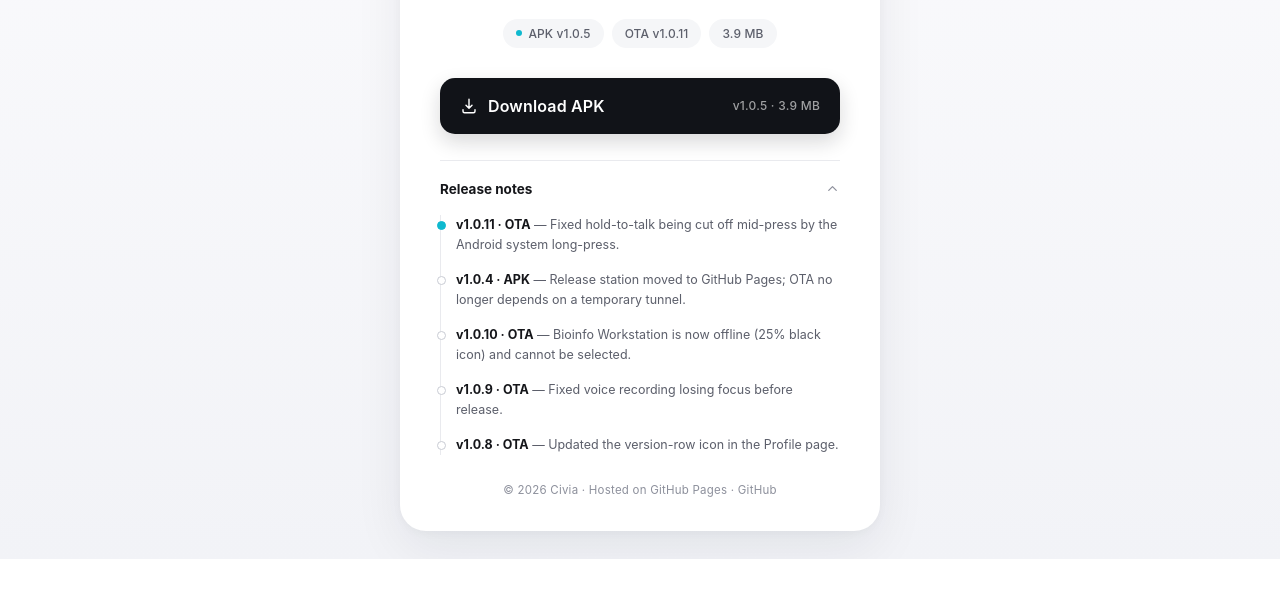
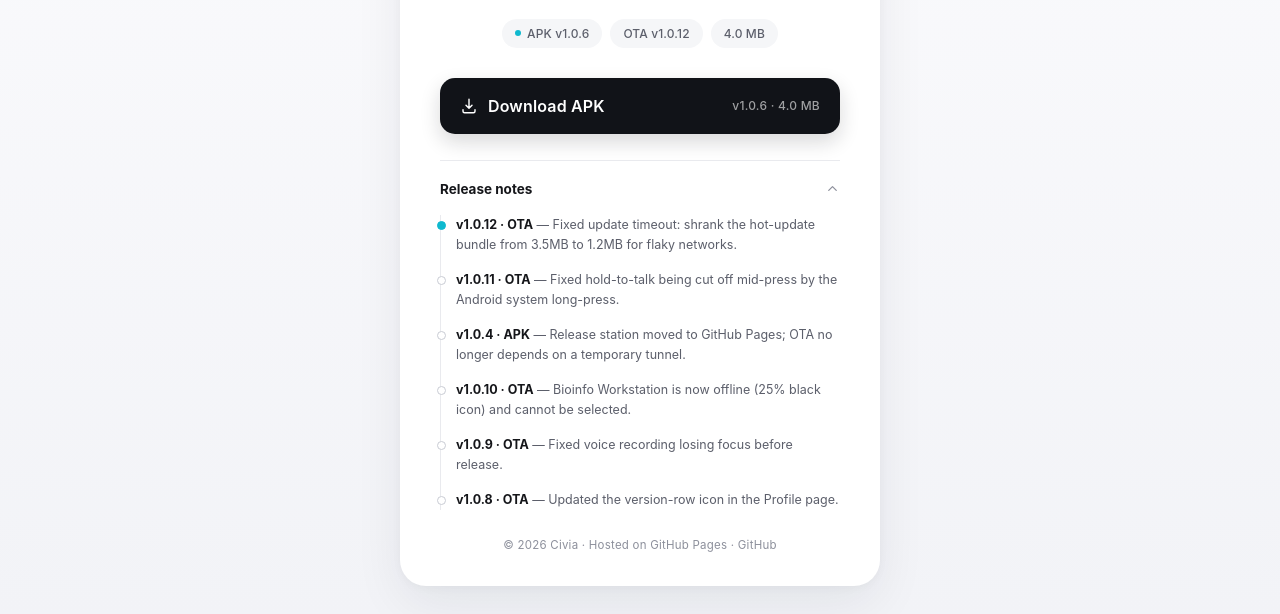
Before and after one commit to luact-nb/civia-ota, a plain HTML site: page index.html in a window 1280 px wide. Both pictures are taken after a click on the heading "Release notes". Shown: the part 269-883 px from the top of the page. Before the commit the page ends 828 px from the top, so only its background shows below. Drawn offline with Linux system fonts and the light colour scheme.

Commit message:
v1.0.12 / APK v1.0.6: fix OTA download timeout (asset slim + native retry), voice long-press fix in APK baseline

```diff
--- a/index.html
+++ b/index.html
@@ -156,9 +156,9 @@
       <h1>Civia</h1>
       <p class="subtitle" data-i18n="subtitle">Android 客户端 · 下载与更新</p>
       <div class="badges">
-        <span class="badge"><span class="dot"></span>APK v1.0.5</span>
-        <span class="badge">OTA v1.0.11</span>
-        <span class="badge">3.9 MB</span>
+        <span class="badge"><span class="dot"></span>APK v1.0.6</span>
+        <span class="badge">OTA v1.0.12</span>
+        <span class="badge">4.0 MB</span>
       </div>
     </div>
 
@@ -168,7 +168,7 @@
         <path d="M12 3v12m0 0 4-4m-4 4-4-4M4 17v2a2 2 0 0 0 2 2h12a2 2 0 0 0 2-2v-2"/>
       </svg>
       <span data-i18n="cta">下载 APK</span>
-      <span class="meta">v1.0.5 · 3.9 MB</span>
+      <span class="meta">v1.0.6 · 4.0 MB</span>
     </a>
 
     <details>
@@ -180,11 +180,12 @@
         </svg>
       </summary>
       <ul class="log">
-        <li><b data-i18n="l0v">v1.0.11 · OTA</b> — <span data-i18n="l0d">修复长按说话被安卓系统长按打断、录音面板闪退的问题。</span></li>
-        <li><b data-i18n="l1v">v1.0.4 · APK</b> — <span data-i18n="l1d">更新站迁移至 GitHub Pages 固定地址，OTA 不再依赖临时隧道。</span></li>
-        <li><b data-i18n="l2v">v1.0.10 · OTA</b> — <span data-i18n="l2d">生信分析工作站改为离线状态（25% 黑图标），离线设备不可点击切换。</span></li>
-        <li><b data-i18n="l3v">v1.0.9 · OTA</b> — <span data-i18n="l3d">修复长按说话未松手就切到文字输入焦点的问题。</span></li>
-        <li><b data-i18n="l4v">v1.0.8 · OTA</b> — <span data-i18n="l4d">「我的」页版本行图标换为 Figma 设计稿图标。</span></li>
+        <li><b data-i18n="l0v">v1.0.12 · OTA</b> — <span data-i18n="l0d">修复更新失败 timeout：热更包从 3.5MB 瘦身到 1.2MB，下载更稳。</span></li>
+        <li><b data-i18n="l1v">v1.0.11 · OTA</b> — <span data-i18n="l1d">修复长按说话被安卓系统长按打断、录音面板闪退的问题。</span></li>
+        <li><b data-i18n="l2v">v1.0.4 · APK</b> — <span data-i18n="l2d">更新站迁移至 GitHub Pages 固定地址，OTA 不再依赖临时隧道。</span></li>
+        <li><b data-i18n="l3v">v1.0.10 · OTA</b> — <span data-i18n="l3d">生信分析工作站改为离线状态（25% 黑图标），离线设备不可点击切换。</span></li>
+        <li><b data-i18n="l4v">v1.0.9 · OTA</b> — <span data-i18n="l4d">修复长按说话未松手就切到文字输入焦点的问题。</span></li>
+        <li><b data-i18n="l5v">v1.0.8 · OTA</b> — <span data-i18n="l5d">「我的」页版本行图标换为 Figma 设计稿图标。</span></li>
       </ul>
     </details>
 
@@ -201,22 +202,24 @@
       subtitle: "Android 客户端 · 下载与更新",
       cta: "下载 APK",
       logTitle: "更新记录",
-      l0v: "v1.0.11 · OTA", l0d: "修复长按说话被安卓系统长按打断、录音面板闪退的问题。",
-      l1v: "v1.0.4 · APK", l1d: "更新站迁移至 GitHub Pages 固定地址，OTA 不再依赖临时隧道。",
-      l2v: "v1.0.10 · OTA", l2d: "生信分析工作站改为离线状态（25% 黑图标），离线设备不可点击切换。",
-      l3v: "v1.0.9 · OTA", l3d: "修复长按说话未松手就切到文字输入焦点的问题。",
-      l4v: "v1.0.8 · OTA", l4d: "「我的」页版本行图标换为 Figma 设计稿图标。",
+      l0v: "v1.0.12 · OTA", l0d: "修复更新失败 timeout：热更包从 3.5MB 瘦身到 1.2MB，下载更稳。",
+      l1v: "v1.0.11 · OTA", l1d: "修复长按说话被安卓系统长按打断、录音面板闪退的问题。",
+      l2v: "v1.0.4 · APK", l2d: "更新站迁移至 GitHub Pages 固定地址，OTA 不再依赖临时隧道。",
+      l3v: "v1.0.10 · OTA", l3d: "生信分析工作站改为离线状态（25% 黑图标），离线设备不可点击切换。",
+      l4v: "v1.0.9 · OTA", l4d: "修复长按说话未松手就切到文字输入焦点的问题。",
+      l5v: "v1.0.8 · OTA", l5d: "「我的」页版本行图标换为 Figma 设计稿图标。",
       hosted: "Hosted on GitHub Pages"
     },
     en: {
       subtitle: "Android app · Download & updates",
       cta: "Download APK",
       logTitle: "Release notes",
-      l0v: "v1.0.11 · OTA", l0d: "Fixed hold-to-talk being cut off mid-press by the Android system long-press.",
-      l1v: "v1.0.4 · APK", l1d: "Release station moved to GitHub Pages; OTA no longer depends on a temporary tunnel.",
-      l2v: "v1.0.10 · OTA", l2d: "Bioinfo Workstation is now offline (25% black icon) and cannot be selected.",
-      l3v: "v1.0.9 · OTA", l3d: "Fixed voice recording losing focus before release.",
-      l4v: "v1.0.8 · OTA", l4d: "Updated the version-row icon in the Profile page.",
+      l0v: "v1.0.12 · OTA", l0d: "Fixed update timeout: shrank the hot-update bundle from 3.5MB to 1.2MB for flaky networks.",
+      l1v: "v1.0.11 · OTA", l1d: "Fixed hold-to-talk being cut off mid-press by the Android system long-press.",
+      l2v: "v1.0.4 · APK", l2d: "Release station moved to GitHub Pages; OTA no longer depends on a temporary tunnel.",
+      l3v: "v1.0.10 · OTA", l3d: "Bioinfo Workstation is now offline (25% black icon) and cannot be selected.",
+      l4v: "v1.0.9 · OTA", l4d: "Fixed voice recording losing focus before release.",
+      l5v: "v1.0.8 · OTA", l5d: "Updated the version-row icon in the Profile page.",
       hosted: "Hosted on GitHub Pages"
     }
   };
--- a/version.json
+++ b/version.json
@@ -1,5 +1,5 @@
 {
-  "version": "1.0.11",
+  "version": "1.0.12",
   "url": "https://luact-nb.github.io/civia-ota/web.zip",
   "notes": "在线热更新"
 }
```
Also changed, not shown: 3 other files.
